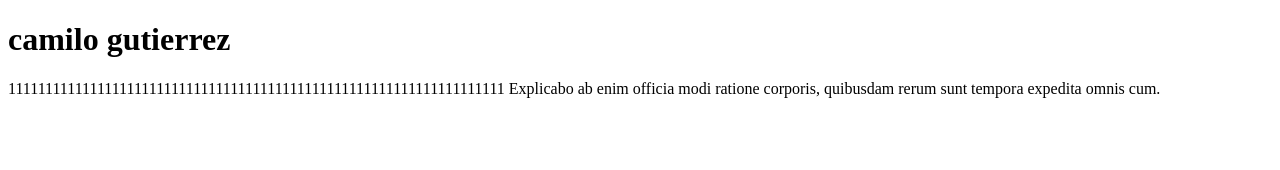
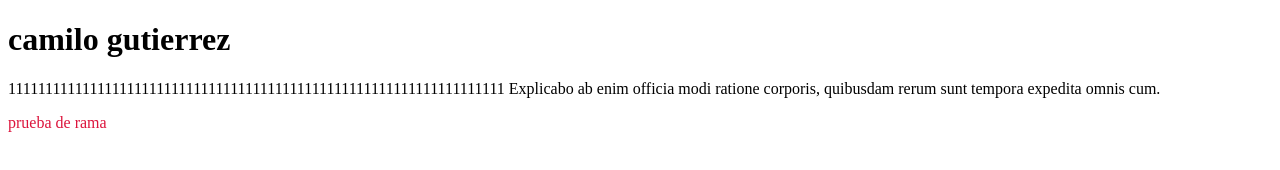
Before and after one commit to camilein-1/primer-repositorio, a plain HTML site: page index.html in a window 1280 px wide. Drawn offline with Linux system fonts and the light colour scheme.

Commit message:
+ elemento p
Se agrego elemento "p" con color carmesi

```diff
--- a/index.html
+++ b/index.html
@@ -10,5 +10,6 @@
     <h1>camilo gutierrez </h1>
     <p>1111111111111111111111111111111111111111111111111111111111111111111 Explicabo ab enim officia modi ratione
         corporis, quibusdam rerum sunt tempora expedita omnis cum.</p>
+    <p style="color: crimson;">prueba de rama</p>
 </body>
 </html>
```
